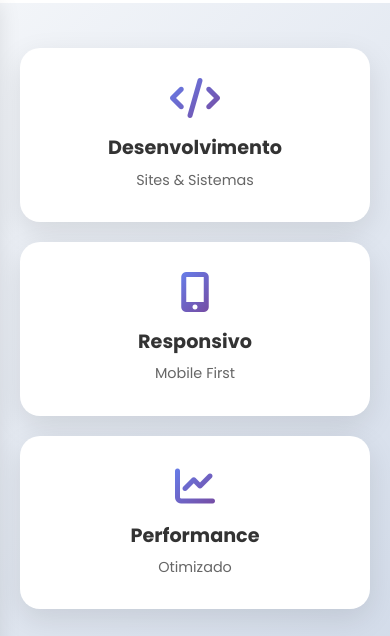
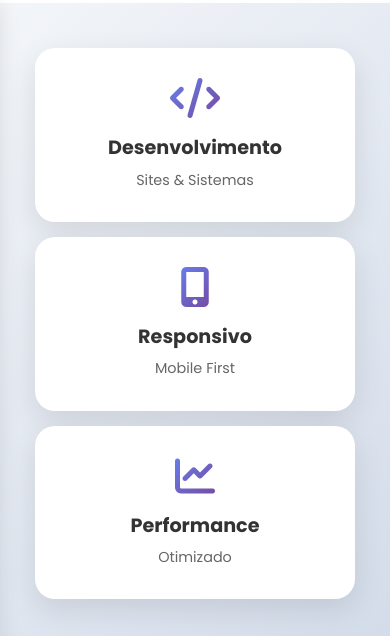
Before and after one commit to dudurb17/advertising, a plain HTML site: page index.html in a window 390 px wide. Shown: the part 72-708 px from the top of the page. Drawn offline with Linux system fonts and the light colour scheme.

Commit message:
Adjust Resposive Mobile

```diff
--- a/styles.css
+++ b/styles.css
@@ -1160,6 +1160,12 @@ body {
     transform: translateY(-8px) rotate(-45deg);
   }
 
+  .hero-card {
+    width: 100%;
+    max-width: 350px;
+    margin: 0 auto;
+  }
+
   .hero-container {
     grid-template-columns: 1fr;
     text-align: center;
@@ -1176,6 +1182,12 @@ body {
 
   .hero-image {
     order: -1;
+  }
+
+  .hero-image {
+    grid-template-columns: 1fr;
+    gap: 20px;
+    justify-items: center;
   }
 
   .contact-content {
@@ -1237,6 +1249,14 @@ body {
 
   .hero-image {
     grid-template-columns: 1fr;
+    gap: 15px;
+    justify-items: center;
+  }
+
+  .hero-card {
+    width: 100%;
+    max-width: 320px;
+    margin: 0 auto;
   }
 
   .hero-card:nth-child(2) {
```
